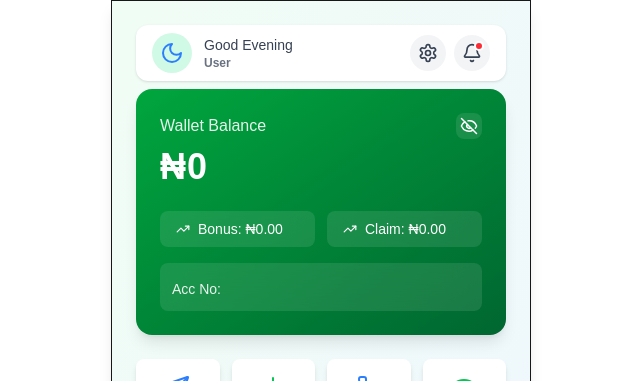
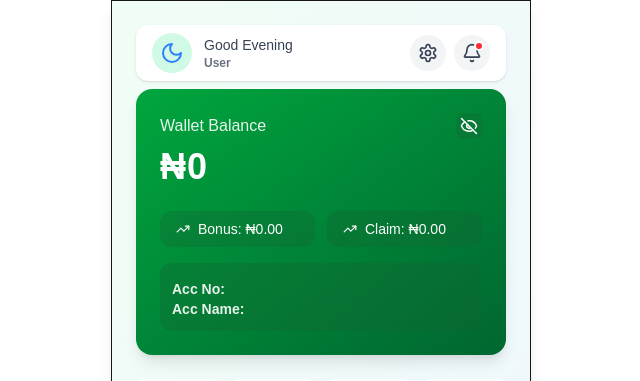
Before and after one commit to eduwatechnologies/Vtu_fe, a Next.js app: page /dashboard in a window 1280 px wide. Shown: the top 381 px of the page, without its empty margins (319-959 px from the left). Built offline with nearby package versions, Linux system fonts and the light colour scheme; no server answers; sample sign-in values are in the browser's storage.

Commit message:
new changes...

```diff
--- a/app/dashboard/home.tsx
+++ b/app/dashboard/home.tsx
@@ -25,8 +25,7 @@ import ApHomeHeader from "../../components/homeHeader";
 import { useEffect, useState } from "react";
 import { fetchUserTransactions } from "@/redux/features/transaction/transactionSlice";
 import { NotificationModal } from "@/components/modal/notificationModal";
-import { addPin, currentUser } from "@/redux/features/user/userThunk";
-import { getLatestNotification } from "@/redux/features/notifications/notificationSlice";
+import { currentUser } from "@/redux/features/user/userThunk";
 
 export const HomeDashboard = () => {
   const { user } = useSelector((state: RootState) => state.auth);
@@ -87,7 +86,7 @@ export const HomeDashboard = () => {
           <h2 className="text-base font-medium opacity-90">Wallet Balance</h2>
           <button
             onClick={toggleBalance}
-            className="p-1 rounded-full transition glass-card"
+            className="p-1 glass-card-sm transition"
           >
             {showBalance ? <EyeOff size={18} /> : <Eye size={18} />}
           </button>
@@ -115,12 +114,15 @@ export const HomeDashboard = () => {
         {/* PalmPay account details */}
         <div className="mt-4 glass-card p-3 text-sm">
           <p className="font-semibold">{user?.account?.bankName as any}</p>
-          <div className="flex justify-between items-center">
+          <div className=" items-center">
             <p className="mt-1 opacity-90">
-              <span className="font-medium">Acc No:</span>{" "}
+              <span className="font-bold">Acc No:</span>{" "}
               {user?.account?.accountNumber}
             </p>
-            <p className="opacity-90">{user?.account?.accountName}</p>
+            <p className="opacity-90">
+              <span className="font-bold">Acc Name:</span>{" "}
+              {user?.account?.accountName}
+            </p>
           </div>
         </div>
       </div>
--- a/app/globals.css
+++ b/app/globals.css
@@ -45,16 +45,19 @@ body {
   scrollbar-color: #4a90e2 #f1f1f1;
 }
 
-/* Glass effect - cross-platform */
+/* Safari-safe glass cards */
 .glass-card {
-  @apply rounded-lg text-white;
-  background-color: rgba(22, 101, 52, 0.3); /* fallback */
-  -webkit-backdrop-filter: blur(8px);
-  backdrop-filter: blur(8px);
+  background-color: rgba(22, 101, 52, 0.3); /* translucent green */
+  -webkit-backdrop-filter: blur(12px);
+  backdrop-filter: blur(12px);
+  border-radius: 0.75rem; /* Tailwind rounded-lg */
+  color: white;
 }
 
-@supports (backdrop-filter: blur(8px)) or (-webkit-backdrop-filter: blur(8px)) {
-  .glass-card {
-    @apply bg-white/10 backdrop-blur-md;
-  }
+.glass-card-sm {
+  background-color: rgba(22, 101, 52, 0.3);
+  -webkit-backdrop-filter: blur(12px);
+  backdrop-filter: blur(12px);
+  border-radius: 0.5rem; /* Tailwind rounded-md */
+  color: white;
 }
```
